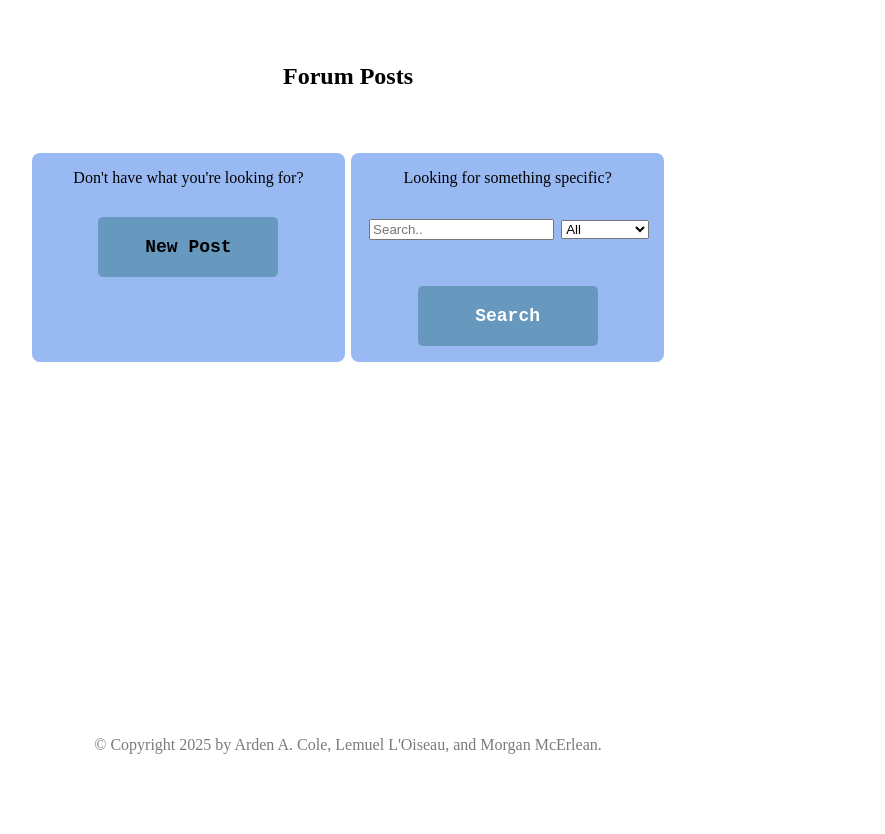
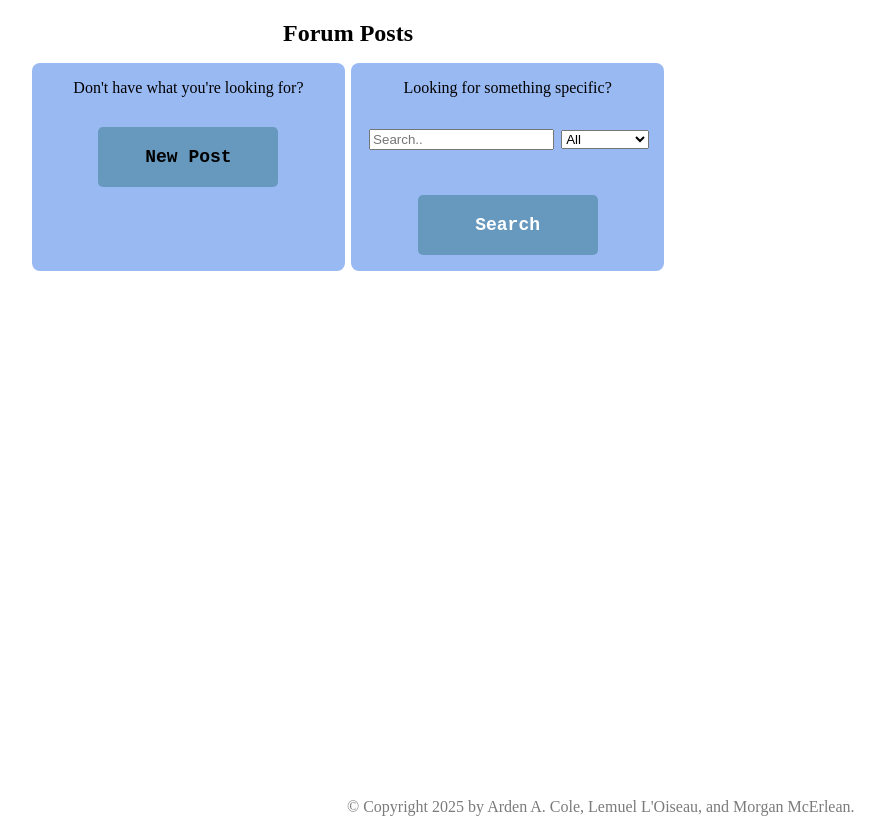
Before and after one commit to cs77-S25/final_project-acole1-lloisea1-mmcerle1, a Flask app: page /forum/ in a window 1280 px wide. Shown: the part 46-880 px from the top of the page, without its empty margins (292-1177 px from the left). Before the commit the page ends 800 px from the top, so only its background shows below. Run offline with Flask 3, Linux system fonts and the light colour scheme; data that the repository does not hold is empty.

Commit message:
Update forum.css

```diff
--- a/static/styles/forum.css
+++ b/static/styles/forum.css
@@ -49,13 +49,15 @@
 .posts {
   background-color: White;
   border-radius: 8px;
-  display: grid;
-  margin: 3% 25%;
+  display: flex;
+  flex-direction: column;
+  margin: 3% 25% 0% 25%;
+  min-height: 39vw;
 }
 
 .recent-forum-posts {
   text-align: center;
-  margin: 5% 25%;
+  margin: 1% 10%;
   border-radius: 8px;
 }
 .ltopic, .llikes{
@@ -72,6 +74,7 @@
   border-radius: 8px;
 
   margin: 10px 0px;
+  max-height: 125px;
 }
 .post:hover {
   background-color:cornflowerblue;
@@ -153,3 +156,15 @@
 .new-post a:hover {
   color: white;
 }
+
+#footer {
+  display: flex;
+  justify-content: center;
+  position: relative;
+  bottom: 10px;
+  margin: 0% auto;
+  width: max-content;
+  height: min-content;
+  color: rgba(0, 0, 0, 0.522);
+
+}
```
